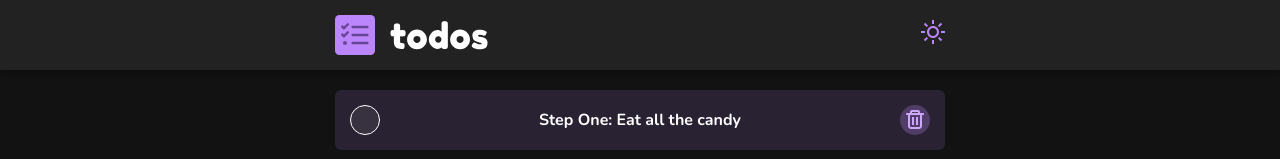
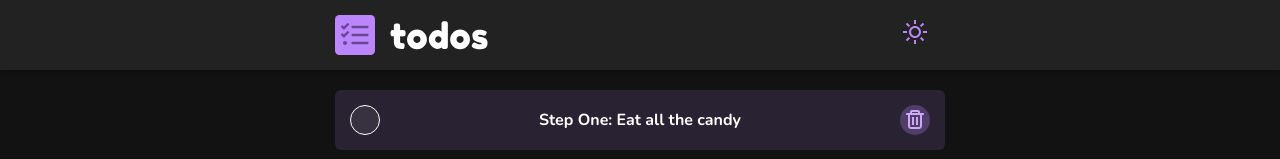
Before and after one commit to rb-wbscoding/todoreact, a React (Create React App) app: page / in a window 1280 px wide. Shown: the top 159 px of the page. Built offline with nearby package versions, Linux system fonts and the light colour scheme.

Commit message:
Added padding to Header Icon to align with Item Icons

```diff
--- a/src/components/header/Header.module.css
+++ b/src/components/header/Header.module.css
@@ -37,7 +37,7 @@
   align-items: center;
   max-width: 650px;
   margin: 0 auto;
-  padding: 15px 20px;
+  padding: 15px 38px 15px 20px;
 }
 
 .container > * + * {
```
